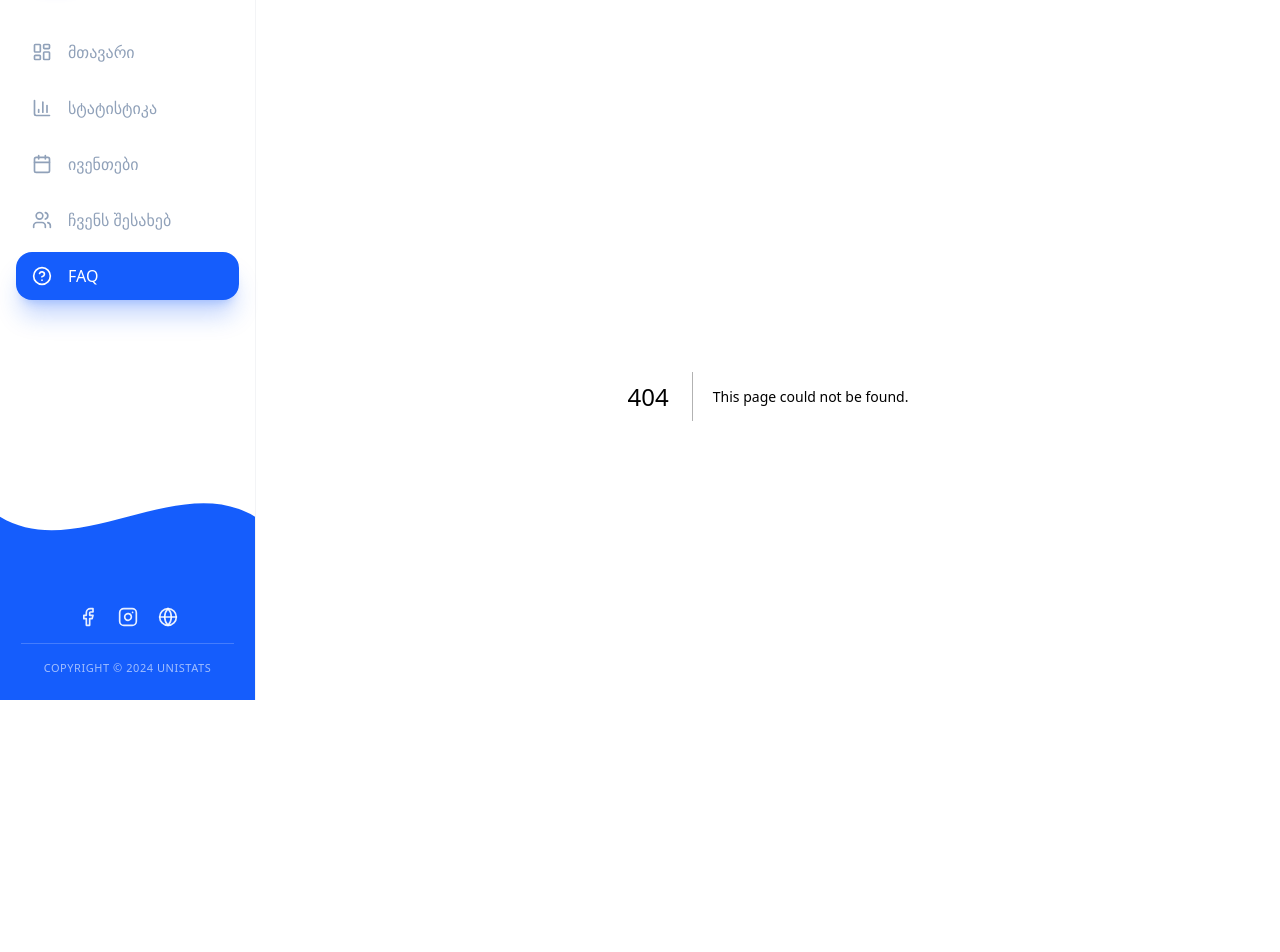
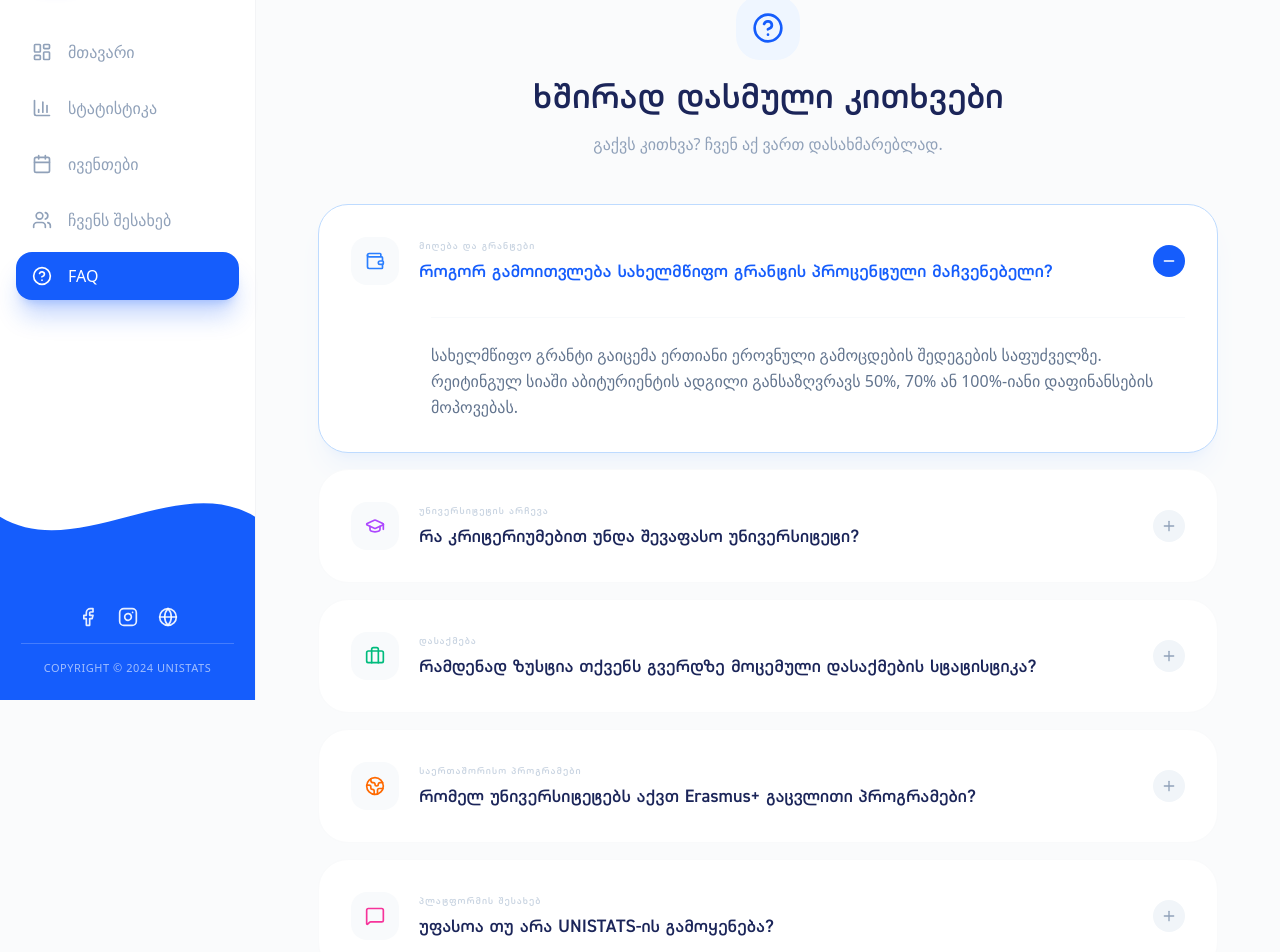
Before and after one commit to duda-el/Unistats-dev, a Next.js app: page /faq in a window 1280 px wide. Before the commit this address had no page. Shown: the part 100-1052 px from the top of the page. Before the commit the page ends 928 px from the top, so only its background shows below. Built offline with nearby package versions, Linux system fonts and the light colour scheme; a web font is replaced by a local one.

Commit message:
create faq page

```diff
--- /dev/null
+++ b/src/app/faq/page.tsx
@@ -0,0 +1,119 @@
+"use client";
+
+import React, { useState } from "react";
+import {
+  Plus, Minus, HelpCircle, GraduationCap,
+  Wallet, Globe2, Briefcase, MessageSquare
+} from "lucide-react";
+
+const FAQPage = () => {
+  const [openIndex, setOpenIndex] = useState<number | null>(0);
+
+  const faqs = [
+    {
+      category: "მიღება და გრანტები",
+      icon: <Wallet className="text-blue-500" size={20} />,
+      question: "როგორ გამოითვლება სახელმწიფო გრანტის პროცენტული მაჩვენებელი?",
+      answer: "სახელმწიფო გრანტი გაიცემა ერთიანი ეროვნული გამოცდების შედეგების საფუძველზე. რეიტინგულ სიაში აბიტურიენტის ადგილი განსაზღვრავს 50%, 70% ან 100%-იანი დაფინანსების მოპოვებას."
+    },
+    {
+      category: "უნივერსიტეტის არჩევა",
+      icon: <GraduationCap className="text-purple-500" size={20} />,
+      question: "რა კრიტერიუმებით უნდა შევაფასო უნივერსიტეტი?",
+      answer: "მნიშვნელოვანია ყურადღება მიაქციოთ დასაქმების მაჩვენებელს, აკადემიური პერსონალის კვალიფიკაციას, გაცვლით პროგრამებს და სტუდენტურ სერვისებს. ჩვენი სტატისტიკა სწორედ ამ მონაცემებს აჯამებს."
+    },
+    {
+      category: "დასაქმება",
+      icon: <Briefcase className="text-emerald-500" size={20} />,
+      question: "რამდენად ზუსტია თქვენს გვერდზე მოცემული დასაქმების სტატისტიკა?",
+      answer: "მონაცემები ეყრდნობა უნივერსიტეტების ყოველწლიურ ანგარიშებს და კურსდამთავრებულთა გამოკითხვებს. ჩვენ პერიოდულად ვაახლებთ ინფორმაციას სანდოობის შესანარჩუნებლად."
+    },
+    {
+      category: "საერთაშორისო პროგრამები",
+      icon: <Globe2 className="text-orange-500" size={20} />,
+      question: "რომელ უნივერსიტეტებს აქვთ Erasmus+ გაცვლითი პროგრამები?",
+      answer: "თითქმის ყველა ავტორიზებულ უნივერსიტეტს აქვს პარტნიორობა ევროპულ სასწავლებლებთან. კონკრეტული სიები შეგიძლიათ იხილოთ თითოეული უნივერსიტეტის დეტალურ გვერდზე."
+    },
+    {
+      category: "პლატფორმის შესახებ",
+      icon: <MessageSquare className="text-pink-500" size={20} />,
+      question: "უფასოა თუ არა UNISTATS-ის გამოყენება?",
+      answer: "დიახ, ჩვენი პლატფორმა სრულიად უფასოა აბიტურიენტებისთვის და სტუდენტებისთვის. ჩვენი მიზანია საჯარო მონაცემების ხელმისაწვდომობის გაზრდა."
+    }
+  ];
+
+  return (
+    <div className="max-w-[900px] mx-auto space-y-12 animate-in fade-in slide-in-from-bottom-5 duration-700 pb-20">
+
+      {/* 📝 Header */}
+      <div className="text-center space-y-4">
+        <div className="w-16 h-16 bg-blue-50 rounded-3xl flex items-center justify-center text-blue-600 mx-auto">
+          <HelpCircle size={32} />
+        </div>
+        <h1 className="text-4xl font-black text-[#1B2559]">ხშირად დასმული კითხვები</h1>
+        <p className="text-slate-400 font-medium">გაქვს კითხვა? ჩვენ აქ ვართ დასახმარებლად.</p>
+      </div>
+
+      {/* 💡 FAQ Accordion List */}
+      <div className="space-y-4">
+        {faqs.map((faq, index) => (
+          <div
+            key={index}
+            className={`bg-white rounded-[30px] border transition-all duration-300 ${
+              openIndex === index ? 'border-blue-200 shadow-xl shadow-blue-500/5' : 'border-gray-50'
+            }`}
+          >
+            <button
+              onClick={() => setOpenIndex(openIndex === index ? null : index)}
+              className="w-full p-6 md:p-8 flex items-center justify-between text-left outline-none"
+            >
+              <div className="flex items-center gap-5">
+                <div className={`w-12 h-12 rounded-2xl flex items-center justify-center bg-slate-50 group-hover:bg-white transition-colors`}>
+                  {faq.icon}
+                </div>
+                <div>
+                  <span className="text-[10px] font-black text-slate-300 uppercase tracking-widest block mb-1">
+                    {faq.category}
+                  </span>
+                  <h3 className={`text-base md:text-lg font-bold transition-colors ${
+                    openIndex === index ? 'text-blue-600' : 'text-[#1B2559]'
+                  }`}>
+                    {faq.question}
+                  </h3>
+                </div>
+              </div>
+              <div className={`w-8 h-8 rounded-full flex items-center justify-center transition-all ${
+                openIndex === index ? 'bg-blue-600 text-white rotate-0' : 'bg-slate-100 text-slate-400 rotate-180'
+              }`}>
+                {openIndex === index ? <Minus size={16} /> : <Plus size={16} />}
+              </div>
+            </button>
+
+            <div className={`overflow-hidden transition-all duration-300 ease-in-out ${
+              openIndex === index ? 'max-h-[300px] opacity-100' : 'max-h-0 opacity-0'
+            }`}>
+              <div className="p-8 pt-0 ml-16 md:ml-20">
+                <div className="h-[1px] bg-slate-50 mb-6" />
+                <p className="text-slate-500 font-medium leading-relaxed">
+                  {faq.answer}
+                </p>
+              </div>
+            </div>
+          </div>
+        ))}
+      </div>
+
+      {/* 📧 Support Box */}
+      <div className="bg-gradient-to-br from-blue-600 to-indigo-700 rounded-[40px] p-10 text-center text-white relative overflow-hidden group">
+        <div className="absolute top-0 right-0 w-32 h-32 bg-white/10 rounded-full -mr-16 -mt-16 blur-2xl group-hover:scale-150 transition-transform duration-1000" />
+        <h3 className="text-2xl font-black mb-2">ვერ იპოვე პასუხი?</h3>
+        <p className="text-blue-100 mb-8 opacity-80">მოგვწერე ნებისმიერ დროს და ჩვენი გუნდი მალე გიპასუხებს.</p>
+        <button className="bg-white text-blue-600 px-10 py-4 rounded-2xl font-black uppercase text-xs tracking-widest hover:shadow-xl hover:scale-105 transition-all">
+          დასვი კითხვა
+        </button>
+      </div>
+    </div>
+  );
+};
+
+export default FAQPage;
```
